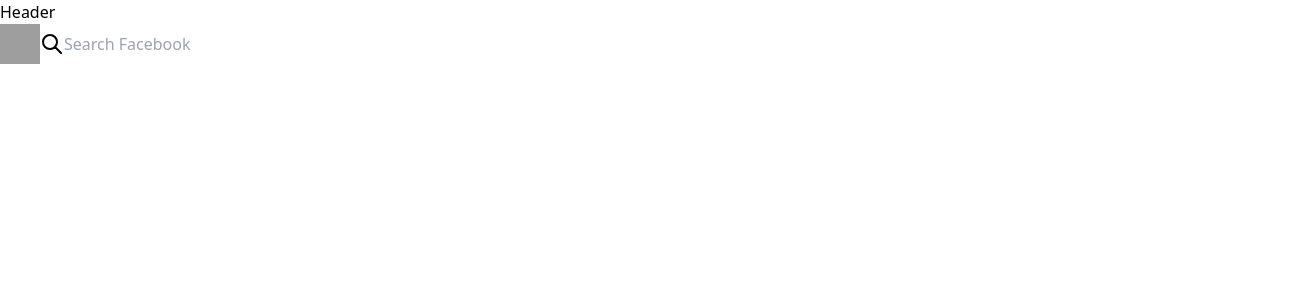
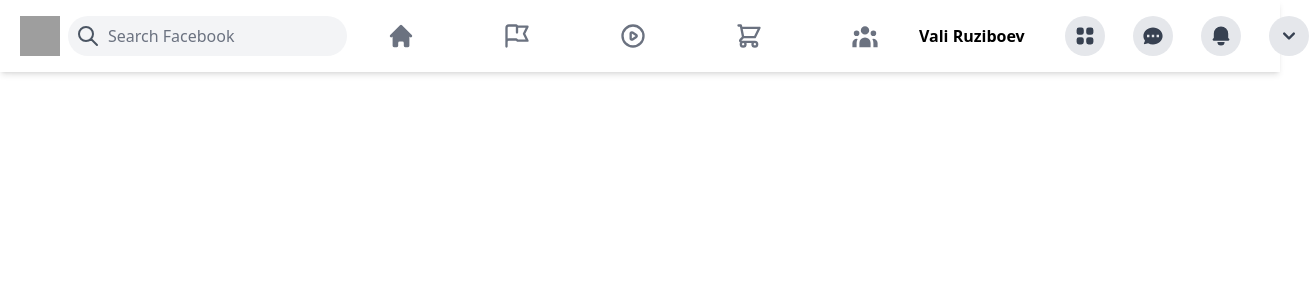
Before and after one commit to Vali-Ruziboev/Facebook-Clone, a Next.js app: page / in a window 1280 px wide. Shown: the top 300 px of the page, 1309 px wide, since content can reach past the window. Built offline with nearby package versions, Linux system fonts and the light colour scheme; grey boxes are pictures that could not be loaded.

Commit message:
header complete

```diff
--- a/components/Header.js
+++ b/components/Header.js
@@ -13,29 +13,47 @@
     SearchIcon,
     ShoppingCartIcon,
 } from "@heroicons/react/outline"
+import HeaderIcon from "./HeaderIcon";
 
 
 const Header = () => {
     return (
-        <div>
-            <h1>Header</h1>
-
+        <div className="sticky top-0 z-50 bg-white flex items-center p-2 lg:px-5 shadow-md">
             {/* Left */}
             <div className="flex items-center">
                 <Image src='https://links.papareact.com/5me' width={40}
                 height={40}
                 layout='fixed'
                 />
-                <div className="flex">
-                    <SearchIcon  className="h-6 "/>
-                    <input type="text" placeholder="Search Facebook" />
+                <div className="flex ml-2 items-center rounded-full bg-gray-100 p-2 ">
+                    <SearchIcon  className="h-6 text-gray-600"/>
+                    <input
+                    className=" hidden
+                    md:inline-flex ml-2 items-center bg-transparent outline-none  placeholder-gray-500 flex-shrink"
+                    type="text" placeholder="Search Facebook" />
                 </div>
             </div>
 
             {/* Center */}
+            <div className="flex justify-center flex-grow">
+                <div className="flex space-x-5 md:space-x-2">
+                    <HeaderIcon active Icon={HomeIcon}/>
+                    <HeaderIcon Icon={FlagIcon}/>
+                    <HeaderIcon Icon={PlayIcon}/>
+                    <HeaderIcon Icon={ShoppingCartIcon}/>
+                    <HeaderIcon Icon={UserGroupIcon}/>
+                </div>
+            </div>
+            {/* Right */}
+            <div className="flex items-center sm:space-x-7 justify-end">
+                {/* Profile pic */}
 
-            {/* Right */}
-
+                <p className="whitespace-nowrap font-semibold pr-3">Vali Ruziboev</p>
+                <ViewGridIcon className="icon" />
+                <ChatIcon className="icon" />
+                <BellIcon className="icon" />
+                <ChevronDownIcon className="icon" />
+            </div>
         </div>
      );
 }
--- /dev/null
+++ b/components/HeaderIcon.js
@@ -0,0 +1,10 @@
+const HeaderIcon = ({ Icon, active }) => {
+    return (
+    <div className="flex items-center cursor-pointer  md:px-10 sm:h-14 md:hover:bg-gray-100 rounded-xl active:border-b-2 active:border-blue-500 group">
+        <Icon className={`h-5 text-center sm:h-7 mx:auto  group-hover:text-blue-500
+        text-gray-500 ${active && 'text-blue-500'}`}/>
+    </div>
+    );
+}
+
+export default HeaderIcon;
--- a/styles/globals.css
+++ b/styles/globals.css
@@ -1,3 +1,10 @@
 @tailwind base;
 @tailwind components;
 @tailwind utilities;
+
+
+@layer components {
+    .icon{
+        @apply hidden xl:inline-flex p-2 h-10 w-10 bg-gray-200 rounded-full text-gray-700 cursor-pointer hover:bg-gray-300
+    }
+}
```
